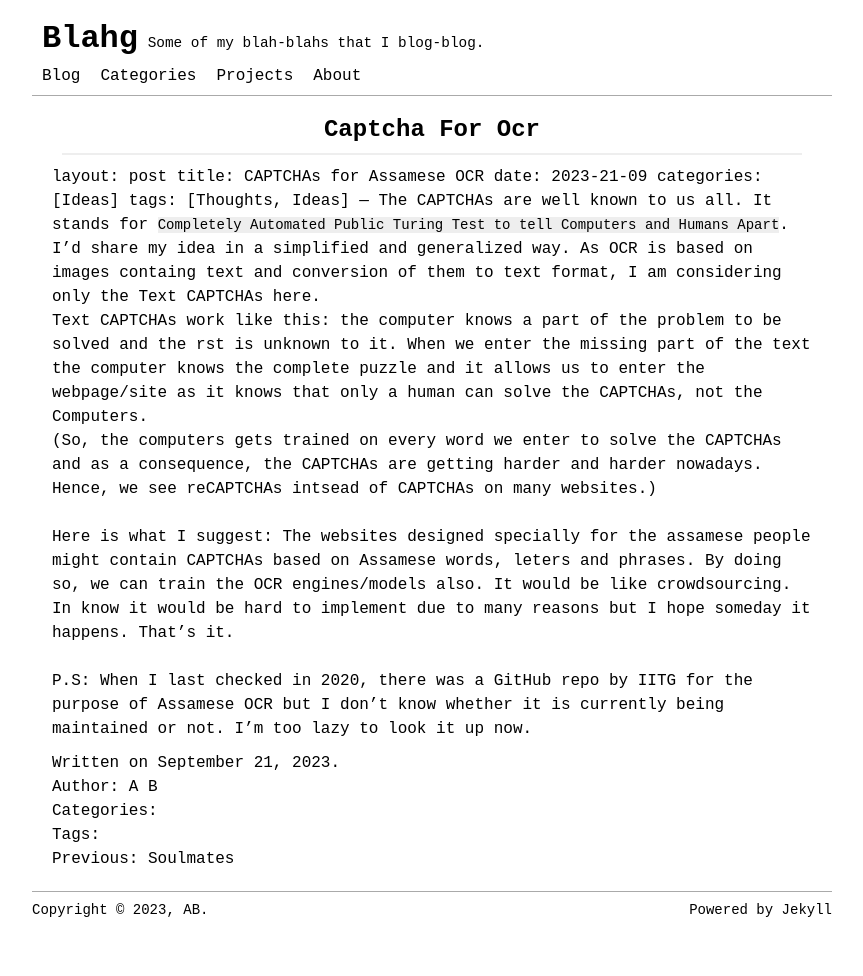
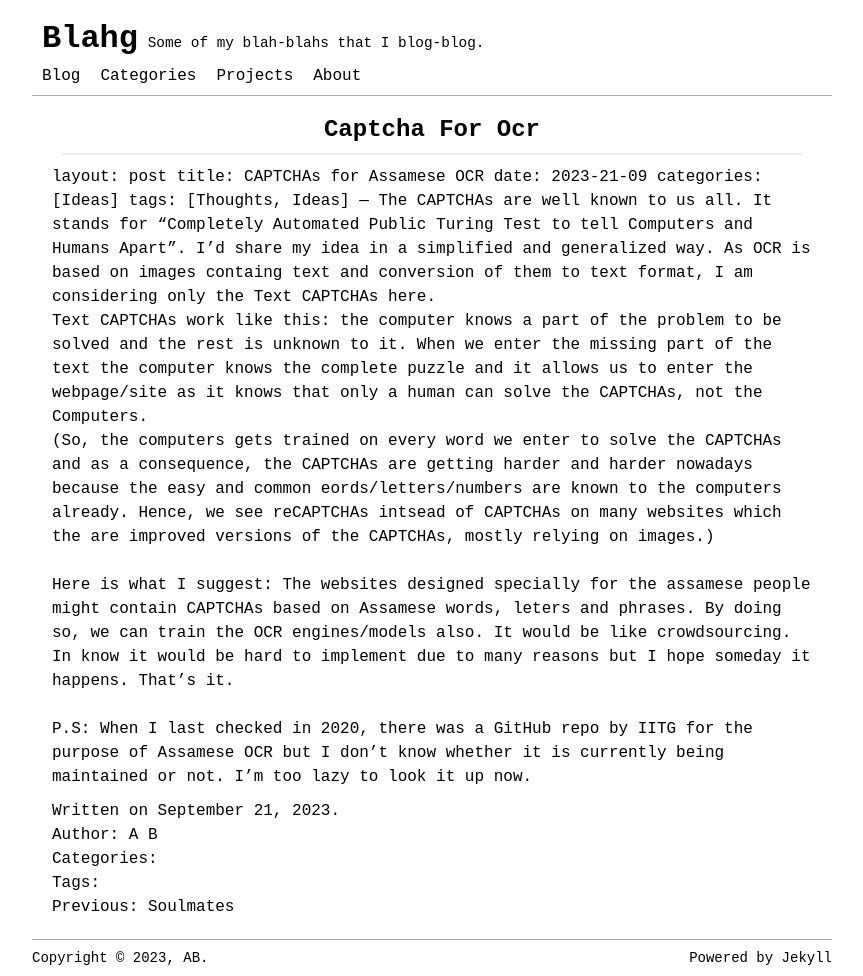
Before and after one commit to blahg/blahg.github.io, a Jekyll site: the page built from _posts/ideas/2023-09-21-captcha-for-ocr.md, in a window 1280 px wide. Shown: the whole page, without its empty margins (208-1071 px from the left). Built offline with Jekyll 4.4.1, drawn with Linux system fonts in a browser that asks for light colours; our own code applies the rules of GitHub Pages for plain Markdown files; before the commit the page ends 928 px from its top, so only the background shows below that.

Commit message:
Update 2023-09-21-captcha-for-ocr.md

```diff
--- a/_posts/ideas/2023-09-21-captcha-for-ocr.md
+++ b/_posts/ideas/2023-09-21-captcha-for-ocr.md
@@ -5,9 +5,10 @@ date: 2023-21-09
 categories: [Ideas]
 tags: [Thoughts, Ideas]
 ---
-The CAPTCHAs are well known to us all. It stands for `Completely Automated Public Turing Test to tell Computers and Humans Apart`.
+The CAPTCHAs are well known to us all. It stands for "Completely Automated Public Turing Test to tell Computers and Humans Apart".
 I'd share my idea in a simplified and generalized way. As OCR is based on images containg text and conversion of them to text format, I am considering only the Text CAPTCHAs here.<br/>
-Text CAPTCHAs work like this: the computer knows a part of the problem to be solved and the rst is unknown to it. When we enter the missing part of the text the computer knows the complete puzzle and it allows us to enter the webpage/site as it knows that only a human can solve the CAPTCHAs, not the Computers. <br/>(So, the computers gets trained on every word we enter to solve the CAPTCHAs and as a consequence, the CAPTCHAs are getting harder and harder nowadays. Hence, we see reCAPTCHAs intsead of CAPTCHAs on many websites.)
+Text CAPTCHAs work like this: the computer knows a part of the problem to be solved and the rest is unknown to it. When we enter the missing part of the text the computer knows the complete puzzle and it allows us to enter the webpage/site as it knows that only a human can solve the CAPTCHAs, not the Computers.
+<br/>(So, the computers gets trained on every word we enter to solve the CAPTCHAs and as a consequence, the CAPTCHAs are getting harder and harder nowadays because the easy and common eords/letters/numbers are known to the computers already. Hence, we see reCAPTCHAs intsead of CAPTCHAs on many websites which the are improved versions of the CAPTCHAs, mostly relying on images.)
 <br/><br/>
 Here is what I suggest: The websites designed specially for the assamese people might contain CAPTCHAs based on Assamese words, leters and phrases. By doing so, we can train the OCR engines/models also. It would be like crowdsourcing. In know it would be hard to implement due to many reasons but I hope someday it happens. That's it.
 <br/><br/>
```
